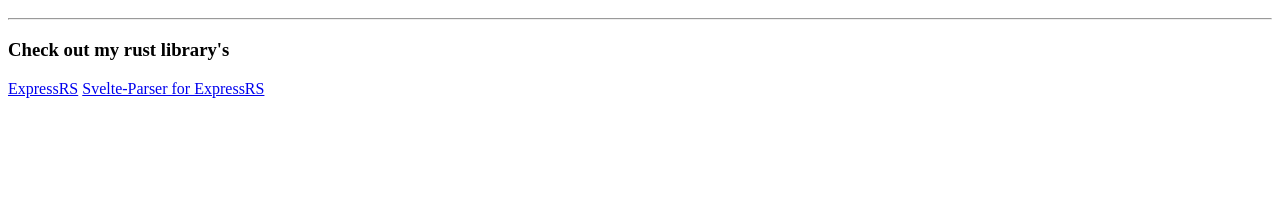
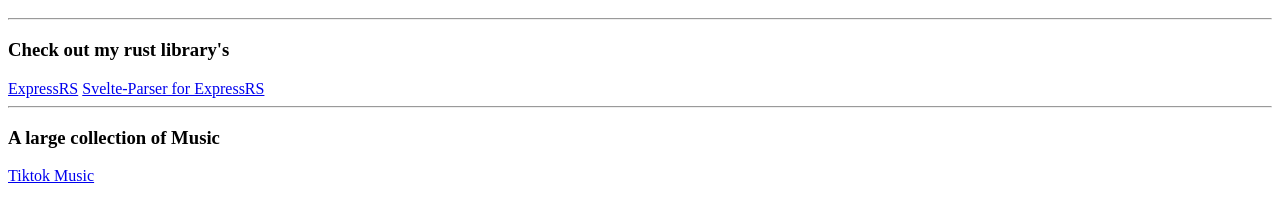
Before and after one commit to ContentGamer/84a9f2fb-0d26-4f32-b824-73dcb9b7f070, a plain HTML site: page index.html in a window 1280 px wide. Shown: the part 48-270 px from the top of the page. Drawn offline with Linux system fonts and the light colour scheme.

Commit message:
Update index.html

```diff
--- a/index.html
+++ b/index.html
@@ -8,4 +8,8 @@
   <h3>Check out my rust library's</h3>
   <a href="https://crates.io/crates/expressrs">ExpressRS</a>
   <a href="https://crates.io/crates/svelte-parser">Svelte-Parser for ExpressRS</a>
+
+  <hr />
+  <h3>A large collection of Music</h3>
+  <a href="https://music.youtube.com/playlist?list=PL9hAknMy8bMhP_rcPjLC06i8UJnGW0oSr">Tiktok Music</a>
 </body>
```
